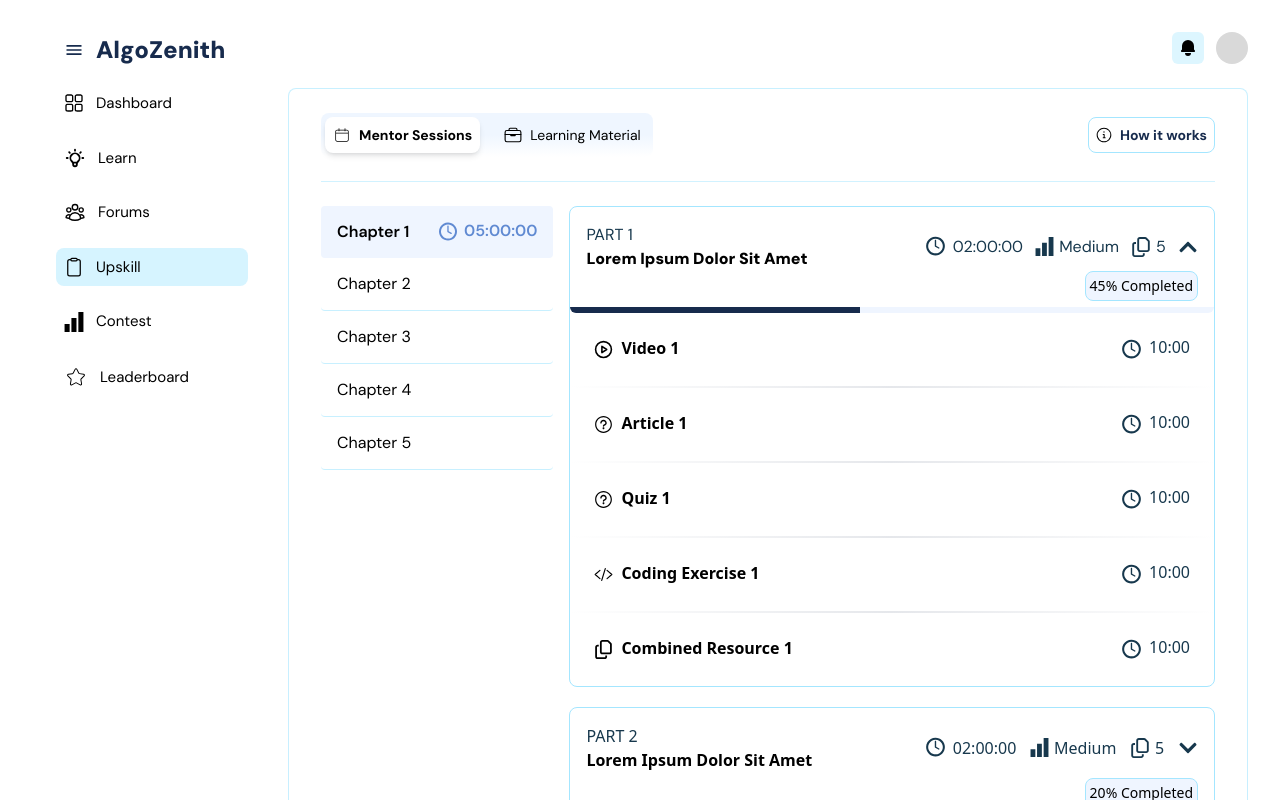
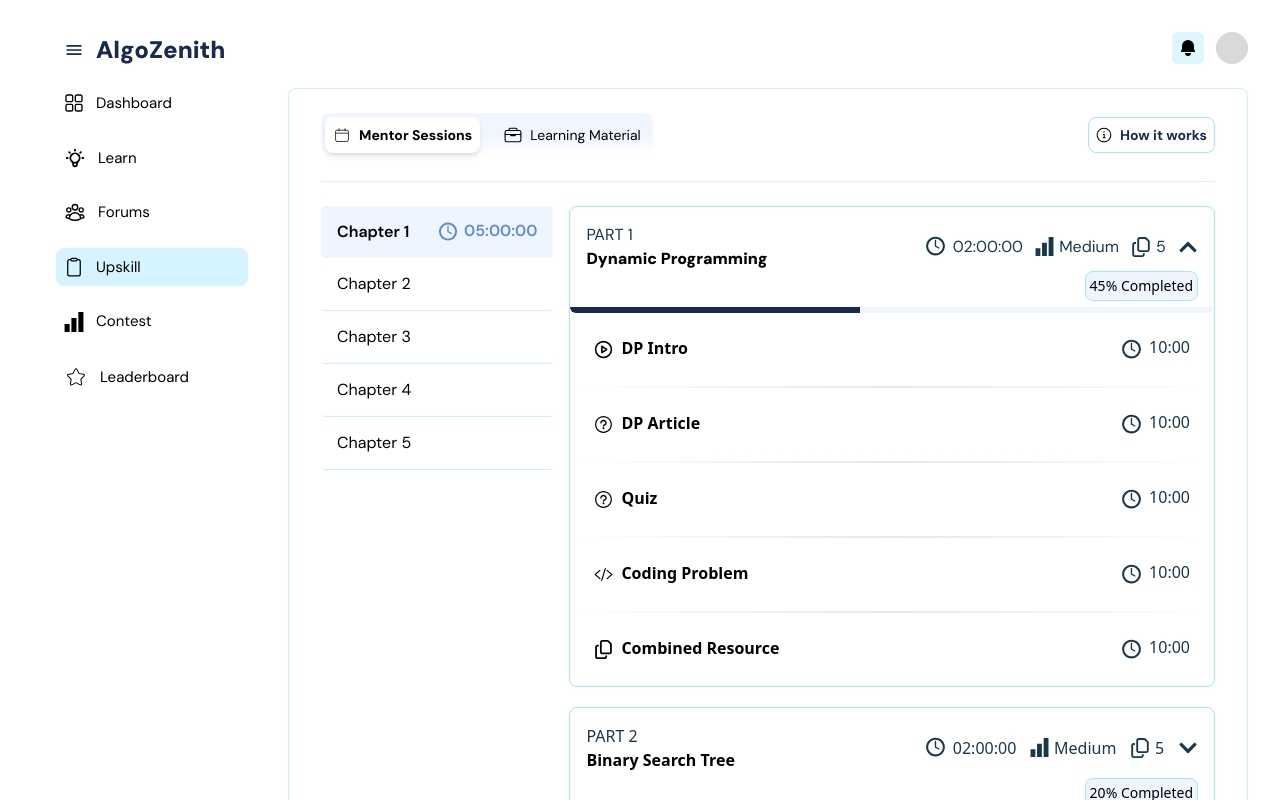
Before and after one commit to delta-mohit/AZ-FRONTEND-TASK, a React (Vite) app: page / in a window 1280 px wide. Both pictures are taken after a click on the button 1187 px from the left and 246 px from the top of the page. Shown: the top 800 px of the page. Built offline with nearby package versions, Linux system fonts and the light colour scheme.

Commit message:
change some title names in Part1

```diff
--- a/src/components/ContentMain.jsx
+++ b/src/components/ContentMain.jsx
@@ -9,11 +9,11 @@ import Part2 from "./Part2";
 import Part3 from "./Part3";
 
 const items = [
-  { title: "Video 1", icon: <FiPlayCircle size={19} /> },
-  { title: "Article 1", icon: <RxQuestionMarkCircled size={19} /> },
-  { title: "Quiz 1", icon: <RxQuestionMarkCircled size={19} /> },
-  { title: "Coding Exercise 1", icon: <IoCodeSlashOutline size={19} /> },
-  { title: "Combined Resource 1", icon: <FaRegCopy size={19} /> },
+  { title: "DP Intro", icon: <FiPlayCircle size={19} /> },
+  { title: "DP Article", icon: <RxQuestionMarkCircled size={19} /> },
+  { title: "Quiz", icon: <RxQuestionMarkCircled size={19} /> },
+  { title: "Coding Problem", icon: <IoCodeSlashOutline size={19} /> },
+  { title: "Combined Resource", icon: <FaRegCopy size={19} /> },
 ];
 
 function ContentMain() {
--- a/src/components/Part1.jsx
+++ b/src/components/Part1.jsx
@@ -9,7 +9,7 @@ function Part1({ isOpen, toggleAccordion }) {
       <div className=" flex justify-between px-4 mt-4 font-DMSans">
         <div>
           <p className="text-[#17384D]">PART 1</p>
-          <p className="font-black">Lorem Ipsum Dolor Sit Amet</p>
+          <p className="font-black">Dynamic Programming</p>
         </div>
         <div className="flex items-center justify-between basis-[45%] text-[#17384D]">
           <div className="flex justify-center items-center space-x-[5px]">
--- a/src/components/Part2.jsx
+++ b/src/components/Part2.jsx
@@ -9,7 +9,7 @@ function Part2() {
       <div className=" flex justify-between px-4 mt-4">
         <div>
           <p className="text-[#17384D]">PART 2</p>
-          <p className="font-bold">Lorem Ipsum Dolor Sit Amet</p>
+          <p className="font-bold">Binary Search Tree</p>
         </div>
         <div className="flex items-center justify-between basis-[45%] text-[#17384D]">
           <div className="flex justify-center items-center space-x-[5px]">
--- a/src/components/Part3.jsx
+++ b/src/components/Part3.jsx
@@ -9,7 +9,7 @@ function Part3() {
       <div className=" flex justify-between px-4 mt-4">
         <div>
           <p className="text-[#17384D]">PART 3</p>
-          <p className="font-bold">Lorem Ipsum Dolor Sit Amet</p>
+          <p className="font-bold">Graph Algoithms</p>
         </div>
         <div className="flex items-center justify-between basis-[45%] text-[#17384D]">
           <div className="flex justify-center items-center space-x-[5px]">
```
